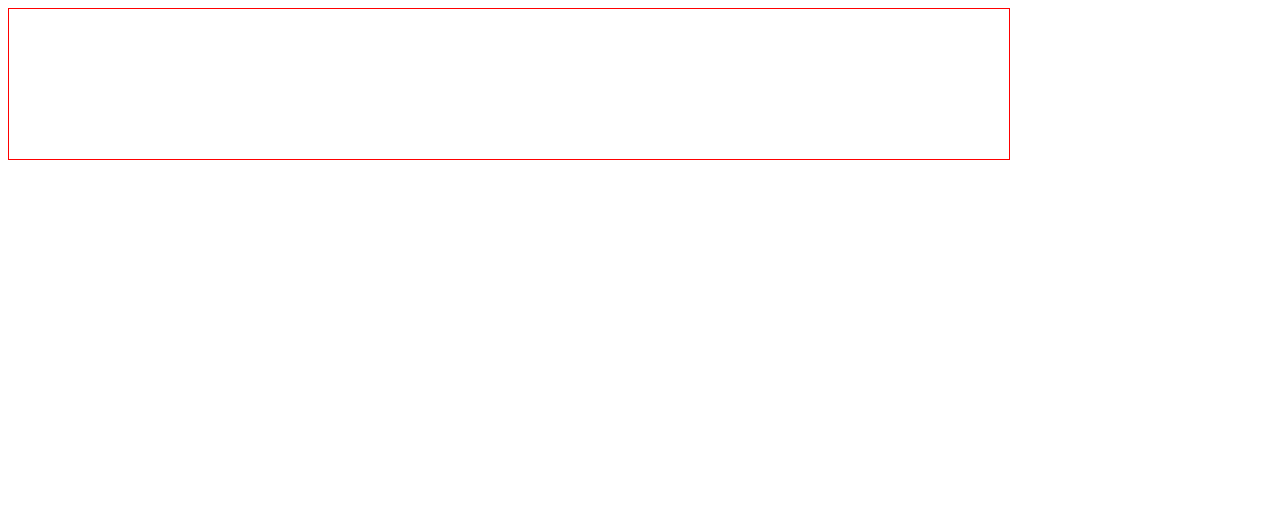
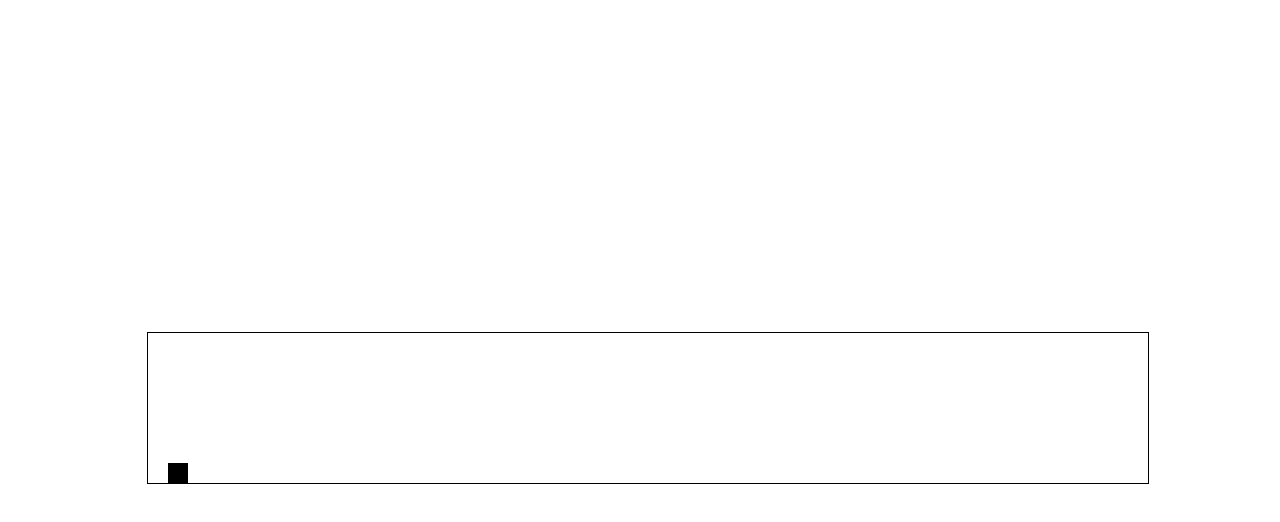
Before and after one commit to adriangamboal-collab/tortugas-ninjas, a plain HTML site: page index.html in a window 1280 px wide. Drawn offline with Linux system fonts and the light colour scheme.

```diff
--- a/activos/css/style.css
+++ b/activos/css/style.css
@@ -1,3 +1,14 @@
+body{
+    height: 100vh;
+    width: 100%;
+}
+
 canvas{
-    border: 1px solid red
+    border: 1px solid black
 }
+#canvas-container{
+    height: 100%;
+    display: flex;
+    justify-content: center;
+    align-items: center;
+}
--- a/activos/js/constantes.js
+++ b/activos/js/constantes.js
@@ -1,3 +1,11 @@
 const CANVAS_W= 1000
 const CANVAS_H= 500
 const FPS = 1000/60
+
+const TORTUGA_VX = 3
+const TORTUGA_VY = 5
+
+const KEY_RIGHT = 39
+const KEY_LEFT = 37
+const KEY_UP= 38
+const KEY_DWON = 40
--- a/activos/js/modelos/game.js
+++ b/activos/js/modelos/game.js
@@ -7,17 +7,51 @@ class Game {
         this.fps = FPS
         this.drawIntervalId = null
         this.ctx = this.canvas.getContext('2d')
+        this.tortuga =  new Tortuga (this.ctx, 20, 20 )
+        this.tortuga.groundTo(this.canvas.height)
     }
 
 
     start(){
-      if (this.drawIntervalId !== null) {
+      if (this.drawIntervalId === null) {
+        this.setupListeners()
       this.drawIntervalId = setInterval(() =>{
+        this.clear()
+        this.move()
+        this.draw()
         },this.fps)
       }
     }
+
+    draw(){
+      this.tortuga.draw()
+    }
+
+    move(){
+      this.tortuga.move()
+    }
+
+    clear(){
+
+    this.ctx.clearRect(0, 0, this.canvas.width, this.canvas.Height)
+    }
+
+
     stop(){
       clearInterval(this.drawIntervalId)
       this.drawIntervalId = null
     }
+
+    setupListeners(){
+      addEventListener('keydown',(event)=>{
+        this.tortuga.onKeyEvent(event)
+      } )
+      addEventListener('keyup',(event)=>{
+        this.tortuga.onKeyEvent(event)
+      })
+      addEventListener('keypress',(event)=> {
+        this.tortuga.onKeyEvent(event)
+      })
+
+    }
 }
--- a/activos/js/modelos/tortuga.js
+++ b/activos/js/modelos/tortuga.js
@@ -0,0 +1,47 @@
+class Tortuga {
+    constructor(ctx,x,y ){
+        this.ctx = ctx
+        this.x = x
+        this.y= y
+        this.ground = 0
+        this.w = 20
+        this.h = 20
+        this.vx = 0
+        this.vy = 0
+
+    }
+    groundTo(groundY){
+      this.y = groundY -this.h
+      this.ground =groundY
+
+    }
+
+    draw(){
+        this.ctx.fillRect(this.x, this.y, this.w, this.h)
+    }
+
+    move (){
+        this.x += this.vx
+        this.y += this.vy
+    }
+
+    onKeyEvent(event){
+        const isPressed = event.type === "keydown"
+        console.log(isPressed)
+
+        switch (event.keyCode){
+          case KEY_RIGHT:
+            this.vx = TORTUGA_VX
+            break
+          case KEY_LEFT:
+            this.vx = -TORTUGA_VX
+            break
+          case KEY_UP:
+            this.vy = -TORTUGA_VY
+            break
+          case KEY_DWON:
+            this.vy = TORTUGA_VY
+        }
+
+    }
+}
--- a/index.html
+++ b/index.html
@@ -7,8 +7,11 @@
     <link rel="stylesheet" href="activos/css/style.css">
 </head>
 <body>
+  <div id="canvas-container">
     <canvas id="proyecto"></canvas>
+  </div>
     <script src="activos/js/constantes.js"></script>
+    <script src="activos/js/modelos/tortuga.js"></script>
     <script src ="activos/js/modelos/game.js"></script>
     <script src="activos/js/index.js"></script>
 </body>
```
